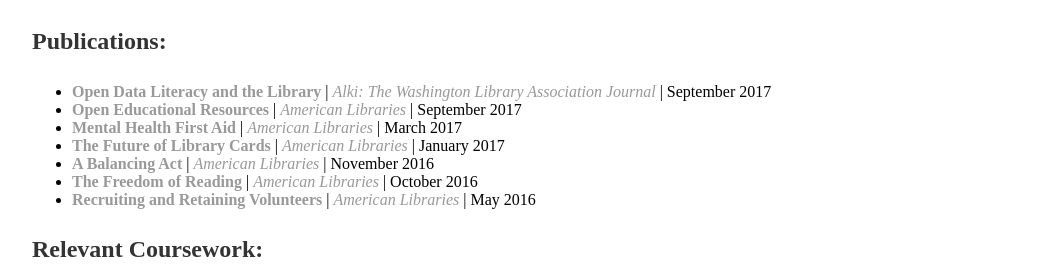
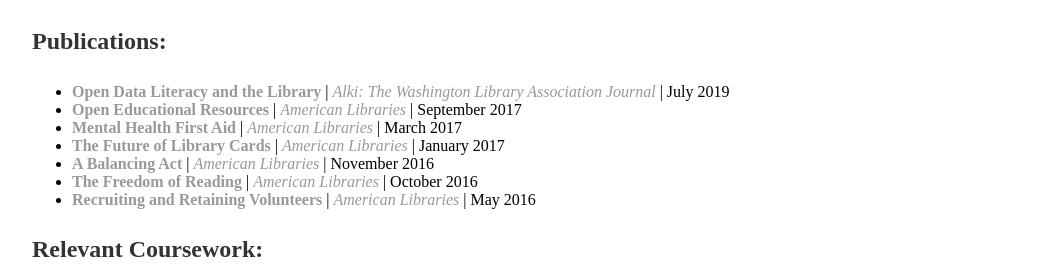
Before and after one commit to kthrog/old_site, a Jekyll site: the page built from portfolio/index.html, in a window 1280 px wide. Shown: the part 592-867 px from the top of the page, without its empty margins (160-1210 px from the left). Built offline with Jekyll 4.4.1, drawn with Linux system fonts in a browser that asks for light colours.

Commit message:
changed date

```diff
--- a/portfolio/index.html
+++ b/portfolio/index.html
@@ -22,7 +22,7 @@
 			<p><b>Publications:</b>
 				<ul>
 				<li><a href="https://wala.memberclicks.net/assets/Alki/Alki_July_2019_FINAL.pdf" target="_blank"><b>Open Data Literacy and the Library</b></a>  |  <a href="https://www.wla.org/alki-home" target="_blank"><i>Alki: The Washington Library
-Association Journal</i></a>  |  September 2017</li>
+Association Journal</i></a>  |  July 2019</li>
 				<li><a href="https://americanlibrariesmagazine.org/2017/09/01/open-educational-resources/" target="_blank"><b>Open Educational Resources</b></a>  |  <a href="https://americanlibrariesmagazine.org" target="_blank"><i>American Libraries</i></a>  |  September 2017</li>
 				<li><a href="https://americanlibrariesmagazine.org/2017/03/01/mental-health-first-aid/" target="_blank"><b>Mental Health First Aid</b></a>  |  <a href="https://americanlibrariesmagazine.org" target="_blank"><i>American Libraries</i></a>  |  March 2017</li>
 				<li><a href="https://americanlibrariesmagazine.org/2017/01/03/future-library-cards/" target="_blank"><b>The Future of Library Cards</b></a>   |   <a href="https://americanlibrariesmagazine.org" target="_blank"><i>American Libraries</i></a>   |   January 2017</li>
```
